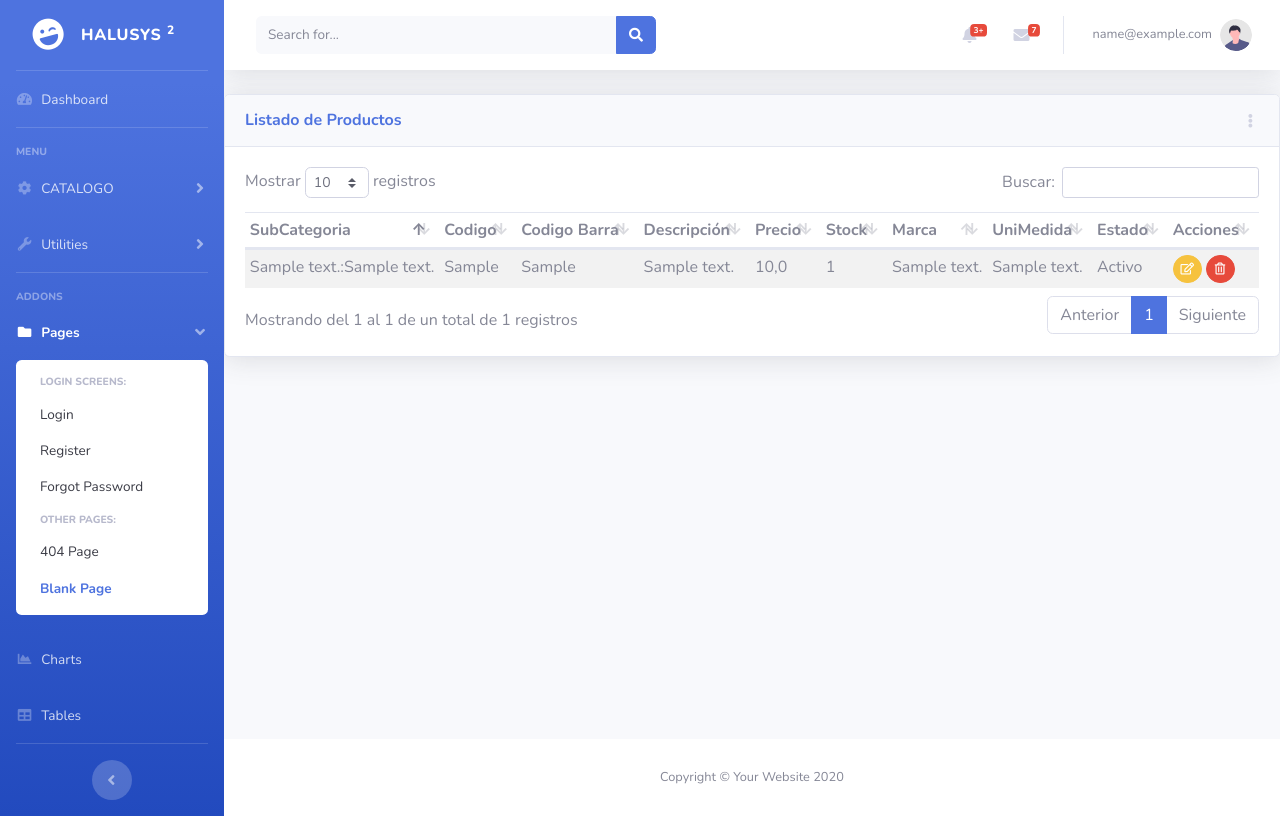
After one commit to jedr82/dj41sfc, a Django app: page /inv/products/ in a window 1280 px wide. The commit adds this page. Run offline with Django 4.2, Linux system fonts and the light colour scheme; a user stored in the database is signed in; tables that the repository leaves empty hold one stand-in row (values such as "Sample post"); some libraries are stand-ins or nearby versions.

Commit message:
CRUD Productos con modal

```diff
--- a/inv/models.py
+++ b/inv/models.py
@@ -58,3 +58,27 @@
     class Meta:
         verbose_name = 'Unidad de Medida'
         verbose_name_plural = 'Unidades de Medidas'
+
+class Producto(ClaseModelo):
+    codigo = models.CharField('Codigo', max_length=20, unique=True)
+    codigo_barra = models.CharField('Codigo de Barras', max_length=15)
+    descripcion = models.CharField('Descripción', max_length=200)
+    precio = models.FloatField(default=0)
+    existencia = models.IntegerField(default=0)
+    ultima_compra = models.DateField(null=True, blank=True)
+
+    marca = models.ForeignKey(Marca, on_delete=models.CASCADE)
+    unidad_medida = models.ForeignKey(UniMedida, on_delete=models.CASCADE)
+    subcategoria = models.ForeignKey(SubCategoria, on_delete=models.CASCADE)
+
+    def __str__(self):
+        return '{}'.format(self.descripcion)
+
+    def save(self):
+        self.descripcion = self.descripcion.upper()
+        super(Producto, self).save()
+
+    class Meta:
+        verbose_name = 'Producto'
+        verbose_name_plural = 'Productos'
+        unique_together = ('codigo','codigo_barra')
--- a/inv/urls.py
+++ b/inv/urls.py
@@ -27,4 +27,10 @@
     path('unimedida/add/', UniMedidaNew.as_view(), name='unimedida_add'),
     path('unimedida/edit/<int:pk>', UniMedidaEdit.as_view(), name='unimedida_edit'),
     path('unimedida/inactivar/<int:id>', unimedida_inactivar, name='unimedida_inactivar'),
+
+    #Unidades de Medidas
+    path('products/', ProductoView.as_view(), name='productos_list'),
+    path('producto/add/', ProductoNew.as_view(), name='producto_add'),
+    path('producto/edit/<int:pk>', ProductoEdit.as_view(), name='producto_edit'),
+    path('producto/inactivar/<int:id>', producto_inactivar, name='producto_inactivar'),
 ]
--- a/inv/views.py
+++ b/inv/views.py
@@ -3,8 +3,8 @@
 from django.shortcuts import redirect, render
 from django.views.generic import ListView, CreateView, UpdateView
 
-from inv.forms import CategoriaForm, SubCategoriaForm, MarcaForm, UniMedidaForm
-from inv.models import Categoria, SubCategoria, Marca, UniMedida
+from inv.forms import CategoriaForm, SubCategoriaForm, MarcaForm, UniMedidaForm, ProductoForm
+from inv.models import Categoria, SubCategoria, Marca, UniMedida, Producto
 
 
 class CategoriaView(LoginRequiredMixin, ListView):
@@ -129,6 +129,10 @@
     success_url = reverse_lazy('inv_app:marcas_list')
     login_url = 'bases_app:login'
 
+    def form_valid(self, form):
+        form.instance.um = self.request.user.id
+        return super().form_valid(form)
+
 def marca_inactivar(request, id):
     marca = Marca.objects.filter(pk=id).first()
     contexto = {}
@@ -173,6 +177,10 @@
     success_url = reverse_lazy('inv_app:unimedidas_list')
     login_url = 'bases_app:login'
 
+    def form_valid(self, form):
+        form.instance.um = self.request.user.id
+        return super().form_valid(form)
+
 def unimedida_inactivar(request, id):
     unimedida = UniMedida.objects.filter(pk=id).first()
     contexto = {}
@@ -190,3 +198,51 @@
         return redirect('inv_app:unimedidas_list')
 
     return render(request, template_name, contexto)
+
+class ProductoView(LoginRequiredMixin, ListView):
+    model = Producto
+    template_name = 'inv/producto_list.html'
+    context_object_name = 'obj'
+    login_url = 'bases_app:login'
+
+class ProductoNew(LoginRequiredMixin, CreateView):
+    model = Producto
+    template_name = 'inv/producto_form.html'
+    context_object_name = 'obj'
+    form_class = ProductoForm
+    success_url = reverse_lazy('inv_app:productos_list')
+    login_url = 'bases_app:login'
+
+    def form_valid(self, form):
+        form.instance.uc = self.request.user
+        return super().form_valid(form)
+
+class ProductoEdit(LoginRequiredMixin, UpdateView):
+    model = Producto
+    template_name = 'inv/producto_form.html'
+    context_object_name = 'obj'
+    form_class = ProductoForm
+    success_url = reverse_lazy('inv_app:productos_list')
+    login_url = 'bases_app:login'
+
+    def form_valid(self, form):
+        form.instance.um = self.request.user.id
+        return super().form_valid(form)
+
+def producto_inactivar(request, id):
+    producto = Producto.objects.filter(pk=id).first()
+    contexto = {}
+    template_name = 'inv/inactivar.html'
+
+    if not producto:
+        return redirect('inv_app:productos_list')
+
+    if request.method == 'GET':
+        contexto = {'obj': producto}
+
+    if request.method == 'POST':
+        producto.estado = False
+        producto.save()
+        return redirect('inv_app:productos_list')
+
+    return render(request, template_name, contexto)
--- a/templates/base/base.html
+++ b/templates/base/base.html
@@ -62,6 +62,7 @@
                         <a class="collapse-item" href="{% url 'inv_app:subcategorias_list' %}">Sub Categorías</a>
                         <a class="collapse-item" href="{% url 'inv_app:marcas_list' %}">Marcas</a>
                         <a class="collapse-item" href="{% url 'inv_app:unimedidas_list' %}">Unidades de Medidas</a>
+                        <a class="collapse-item" href="{% url 'inv_app:productos_list' %}">Productos</a>
                         <a class="collapse-item" href="#">Cards</a>
                     </div>
                 </div>
@@ -306,7 +307,7 @@
                         <li class="nav-item dropdown no-arrow">
                             <a class="nav-link dropdown-toggle" href="#" id="userDropdown" role="button"
                                 data-toggle="dropdown" aria-haspopup="true" aria-expanded="false">
-                                <span class="mr-2 d-none d-lg-inline text-gray-600 small">Douglas McGee</span>
+                                <span class="mr-2 d-none d-lg-inline text-gray-600 small">{{ user }}</span>
                                 <img class="img-profile rounded-circle"
                                     src="{% static 'base/img/undraw_profile.svg' %}">
                             </a>
@@ -387,6 +388,11 @@
             </div>
         </div>
     </div>
+
+    <!-- Producto Modal-->
+    <div class="modal fade" id="popup">
+
+    </div>
     <!-- Bootstrap core JavaScript-->
     <script src="{% static 'base/vendor/jquery/jquery.min.js' %}"></script>
     <script src="{% static 'base/vendor/bootstrap/js/bootstrap.bundle.min.js' %}"></script>
@@ -398,5 +404,27 @@
     <script src="{% static 'base/vendor/datatables/jquery.dataTables.min.js' %}"></script>
     <script src="{% static 'base/vendor/datatables/dataTables.bootstrap4.min.js' %}"></script>
     {% block js_page %} {% endblock js_page %}
+
+    {% block control_modal %}
+    <script>
+        function abrir_modal(url)
+        {
+            $('#popup').load(url, function(){
+                $(this).modal({
+                    backdrop: 'static',
+                    keyboard: false
+                })
+                $(this).modal('show');
+            });
+            return false;
+        }
+
+        function cerrar_modal()
+        {
+            $('#popup').modal('hide');
+            return false;
+        }
+    </script>
+    {% endblock control_modal %}
 </body>
 </html>
--- /dev/null
+++ b/templates/inv/producto_list.html
@@ -0,0 +1,71 @@
+{% extends 'base/base.html' %}
+
+{% block page_content %}
+<!-- Dropdown Card Example -->
+<div class="card shadow mb-4">
+    <!-- Card Header - Dropdown -->
+    <div class="card-header py-3 d-flex flex-row align-items-center justify-content-between">
+        <h6 class="m-0 font-weight-bold text-primary">Listado de Productos</h6>
+        <div class="dropdown no-arrow">
+            <a class="dropdown-toggle" href="#" role="button" id="dropdownMenuLink"
+               data-toggle="dropdown" aria-haspopup="true" aria-expanded="false">
+                <i class="fas fa-ellipsis-v fa-sm fa-fw text-gray-400"></i>
+            </a>
+            <div class="dropdown-menu dropdown-menu-right shadow animated--fade-in"
+                 aria-labelledby="dropdownMenuLink">
+                <div class="dropdown-header">Acciones:</div>
+                <a class="dropdown-item" href="#" onclick="return abrir_modal('{% url 'inv_app:producto_add' %}')" ><i class="far fa-calendar-plus"></i> Nuevo</a>
+            </div>
+        </div>
+    </div>
+    <!-- Card Body -->
+    <div class="card-body">
+        {% if not obj %}
+        <div class="alert alert-info">No hay registros</div>
+        {% else %}
+        <table class="table table-sm table-striped table-hover" id="tbl_listado">
+            <thead>
+            <th>SubCategoria</th>
+            <th>Codigo</th>
+            <th>Codigo Barra</th>
+            <th>Descripción</th>
+            <th>Precio</th>
+            <th>Stock</th>
+            <th>Marca</th>
+            <th>UniMedida</th>
+            <th>Estado</th>
+            <th class="all">Acciones</th>
+            </thead>
+            <tbody>
+            {% for item in obj %}
+            <tr>
+                <td>{{ item.subcategoria }}</td>
+                <td>{{ item.codigo }}</td>
+                <td>{{ item.codigo_barra }}</td>
+                <td>{{ item.descripcion }}</td>
+                <td>{{ item.precio }}</td>
+                <td>{{ item.existencia }}</td>
+                <td>{{ item.marca }}</td>
+                <td>{{ item.unidad_medida }}</td>
+                <td>{{ item.estado|yesno:"Activo,Inactivo" }}</td>
+                <td>
+                    <button class="btn btn-warning btn-circle btn-sm" onclick="return abrir_modal('{% url 'inv_app:producto_edit' item.id %}')">
+                        <i class="far fa-edit"></i></button>
+                    <a href="{% url 'inv_app:producto_inactivar' item.id %}" class="btn btn-danger btn-circle btn-sm" role="button"><i class="far fa-trash-alt"></i></a>
+                </td>
+            </tr>
+            {% endfor %}
+            </tbody>
+        </table>
+        {% endif %}
+    </div>
+</div>
+{% endblock page_content %}
+
+{% block js_page %}
+<script>
+    $(document).ready(function() {
+        $('#tbl_listado').DataTable();
+    });
+</script>
+{% endblock js_page %}
```
Also changed, not shown: inv/forms.py (+18 -1 lines), templates/inv/producto_form.html (added, +31 -0 lines), inv/migrations/0005_producto.py (added).
